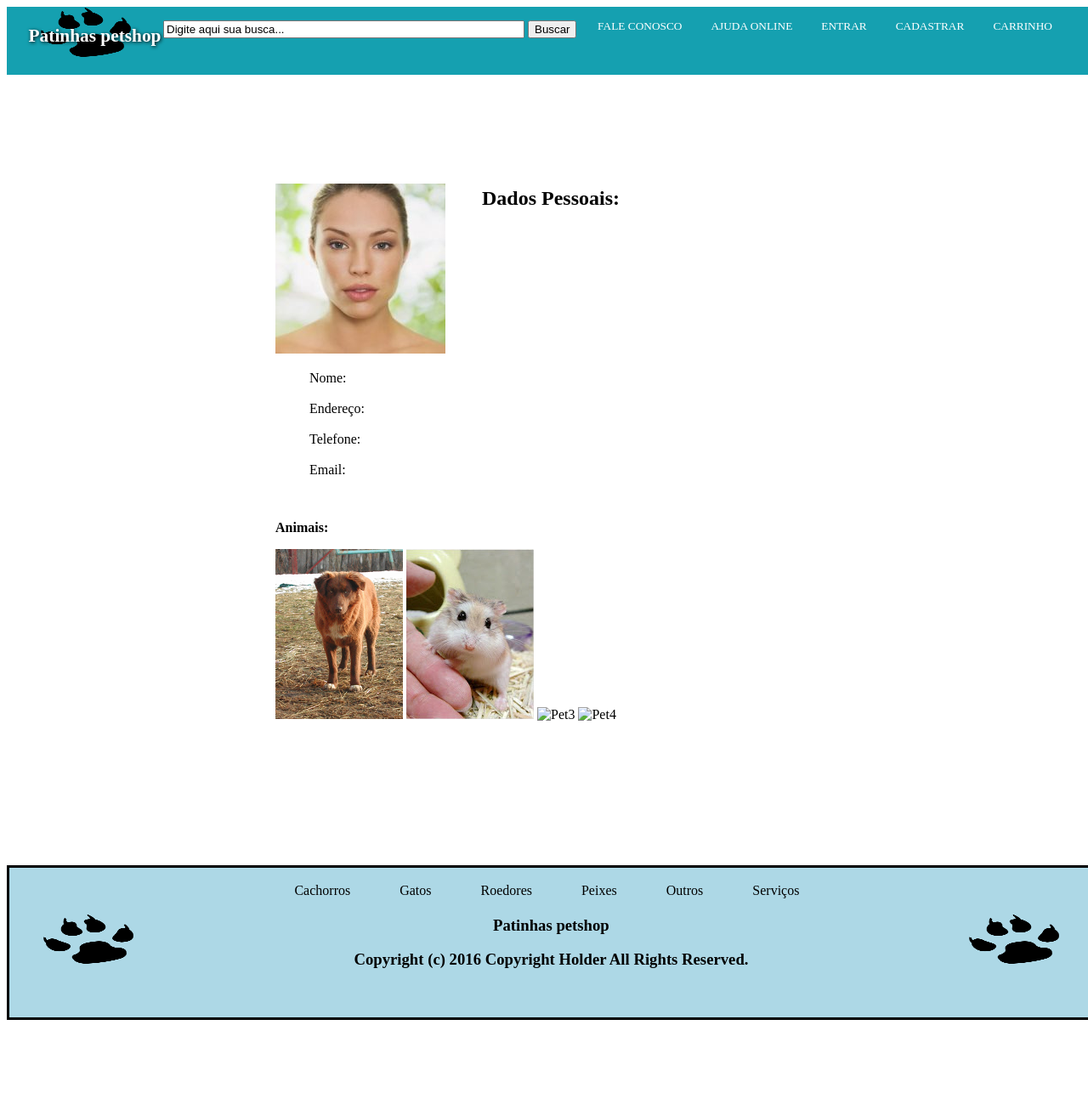
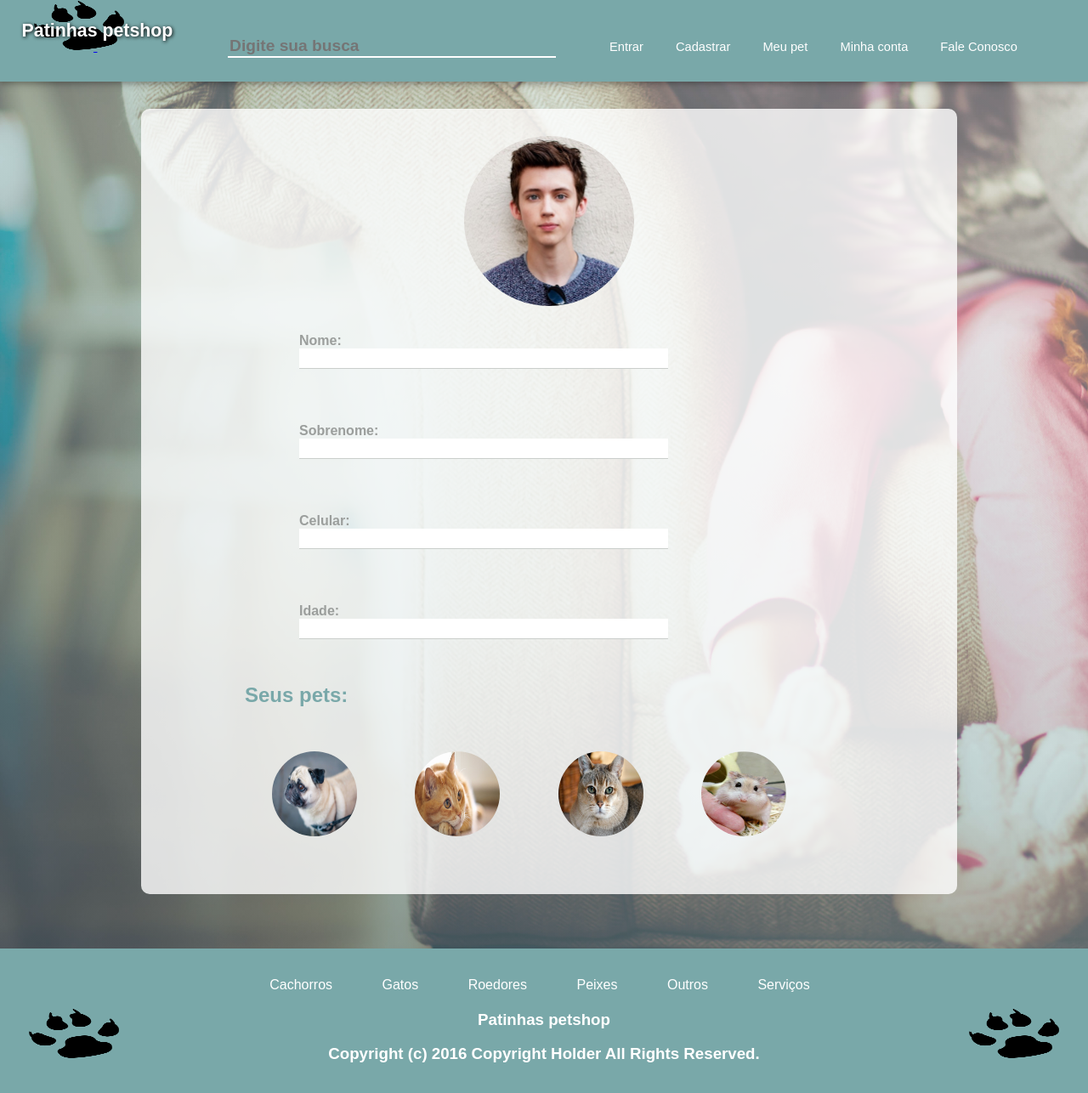
Before and after one commit to DonizetiJr/petshop, a PHP site: page /user.html in a window 1280 px wide. Shown: the whole page at 85% size. Before the commit the page ends 1200 px from the top, so only its background shows below. Run offline with PHP 8.4, Linux system fonts and the light colour scheme.

```diff
--- a/assets/stylesheets/styles.css
+++ b/assets/stylesheets/styles.css
@@ -13,6 +13,7 @@ body{
 header{
   width: 100%;
   height: 10%;
+  padding-bottom: 1em;
   background-color: #79a8a9;
   position: fixed;
   z-index: 4;
@@ -37,6 +38,18 @@ hr {
   border: none;
   border-radius: 10px;
   background-color: #79a8a9;
+}
+
+input, textarea {
+  border: none;
+  color: rgba(0,0,0,.8);
+  font-size: 1.1em;
+  border-bottom: 1px solid #cacecb;
+}
+
+label {
+  font-weight: bold;
+  color: #9b9e9c;
 }
 
 .button {
@@ -98,7 +111,7 @@ hr {
   border: none;
   border-bottom: 2px solid #fff;
   color: rgba(256,256,256, .5);
-  font-size: 1.5em;
+  font-size: 1.2em;
   font-weight: bold;
   margin-left: 8em;
 }
@@ -225,8 +238,12 @@ footer li{
 
 #img4{
   display: inline-block;
+  float: left;
+  margin-left: 2em;
 }
 
 #img5{
   display: inline-block;
+  float: right;
+  margin-right: 2em;
 }
--- a/assets/stylesheets/user.css
+++ b/assets/stylesheets/user.css
@@ -1,181 +1,48 @@
-@charset "UTF-8";
+body {
+background-image: linear-gradient(-141deg, rgba(244,247,247,0.4) 0, rgba(170,207,208,0.4) 27%, rgba(121,168,169,0.5) 52%, rgba(31,78,95,0.6) 100%),
+ url(../images/kid.jpeg);
 
-header{
-  width: 100%;
-  height: 10%;
-  background-color: rgb(21, 160, 176);
-  position: fixed;
-  z-index: 4;
-}
-
-h1{
-  position: absolute;
-  text-shadow: 1px 1px 4px black;
-  color: white;
-  font-size: 16pt;
-  left: 2%;
-  top: 10%;
-  z-index: 5;
-}
-
-#img1{
-  position: absolute;
-  display: inline-block;
-  left: 3%;
-}
-
-#form1{
-  display: inline-block;
-  position: fixed;
-  left: 15%;
-  top: 3%;
-}
-
-#paginas{
-		display: inline-block;
-		position: fixed;
-		font-size: 10pt;
-		top: 1%;
-		right: 10px;
-}
-
-#paginas ul{
-		list-style: none;
-		text-transform: uppercase;
-}
-
-#paginas li{
-	float: right;
-	display: inline-block;
-	padding: 2px;
-	margin-right: 30px;
-}
-
-.pag-itens{
-    text-decoration: none;
-}
-
-.pag-itens:link{
-  color: white;
-}
-
-.pag-itens:visited{
-  color: white;
-}
-
-.pag-itens:hover{
-  color: white;
-  font-weight: bold;
-  text-decoration: underline;
-}
-
-h2{
-  position: absolute;
-  top: 25%;
-  color: black;
-  width: 100%;
-  height: 6%;
-  text-align: center;
-}
-
-#cliente {
-  width: 50%;
-  height: 40%;
-  margin-top:15%;
-  margin-left:25%;
-}
-
-#cliente ul{
-  list-style:none;
-}
-
-.pets {
-  position: relative;
-}
-
-.pets p {
-  margin-left: 5em;
-}
-
-.pet_photos {
-  display:inline-block;
-}
-
-#img2{
-  position: absolute;
-  border : 4px;
-  left: 8%;
-  top: 5%;
-}
-
-#img3{
-  position: absolute;
-  border : 4px;
-  right: 8%;
-  top: 5%;
-}
-
-#destaques{
-  position: absolute;
-  padding-left: 8%;
-  padding-right: 8%;
-  width: 84%;
-  height: 150%;
-  top: 70%;
-  display: inline-block;
-}
-
-.imgdestaque{
-  margin: 10px;
-}
-
-footer{
-  position: absolute;
-  background-color: lightblue;
-  height: 22%;
-  width: 99.6%;
-  bottom:-50%;
-  border: 3px solid black;
-  text-align: center;
-}
-
-footer li{
-
-  	display: inline-block;
-  	padding: 2px;
-  	margin-right: 50px;
-    font-size: 12pt;
+ background-size: cover;
+ background-repeat: no-repeat;
 
 }
 
-.foot-itens{
-    text-decoration: none;
+#caixa{
+  margin: 10% 13% 5% 13%;
+  display: inline-block;
+  background-color: rgba(256,256,256,.8);
+  width: 70%;
+  border-radius: 10px;
+  padding: 2em;
 }
 
-.foot-itens:link{
-  color: black;
+#cadastro, #caixa h2{
+  color: #79a8a9;
 }
 
-.foot-itens:visited{
-  color: black;
+#imgcadastro img {
+  border-radius: 50%;
+  display: block;
+  margin: 0 auto;
 }
 
-.foot-itens:hover{
-  color: black;
-  font-weight: bold;
-  text-decoration: underline;
-  padding: 13%;
+.info {
+  margin: 0% 10% 0% 10%;
+  width: 80%;
 }
 
-#img4{
-  position: absolute;
+.forms{
   display: inline-block;
-  left: 3%;
+  margin: 2em 2em 2em 4em;
 }
 
-#img5{
-  position: absolute;
-  display: inline-block;
-  right: 3%;
+.pets img {
+  border-radius: 50%;
+  margin: 2em;
+  cursor: pointer;
+}
 
+#botaocadastro {
+  float: right;
+  margin: 2em;
 }
--- a/cadastro.html
+++ b/cadastro.html
@@ -20,7 +20,7 @@
       </a>
 
       <form id="form1">
-          <input class="search-bar" type="text" name="Pesquisar:" value="Digite sua busca" size="30">
+          <input class="search-bar" type="text" name="Pesquisar:" placeholder="Digite sua busca" size="30">
           <button class="search-button" type="submit">
             <i class="fa fa-search" aria-hidden="true"></i>
           </button>
@@ -32,13 +32,13 @@
             <a class="pag-itens" href="login.html" target="_blank">Entrar</a>
           </li>
           <li>
-            <a class="pag-itens" href="cadastro.html" target="_blank">Cadastro</a>
+            <a class="pag-itens" href="cadastro.html" target="_blank">Cadastrar</a>
           </li>
           <li>
             <a class="pag-itens" href="pet.html" target="_blank">Meu pet</a>
           </li>
           <li>
-            <a class="pag-itens" href="home.html" target="_blank">Carrinho</a>
+            <a class="pag-itens" href="user.html" target="_blank">Minha conta</a>
           </li>
           <li>
             <a class="pag-itens" href="fale_conosco.html" target="_blank">Fale Conosco</a>
--- a/home.html
+++ b/home.html
@@ -22,7 +22,7 @@
         </a>
 
         <form id="form1">
-      			<input class="search-bar" type="text" name="Pesquisar:" value="Digite sua busca" size="30">
+      			<input class="search-bar" type="text" name="Pesquisar:" placeholder="Digite sua busca" size="30">
     				<button class="search-button" type="submit">
               <i class="fa fa-search" aria-hidden="true"></i>
             </button>
@@ -34,13 +34,13 @@
               <a class="pag-itens" href="login.html" target="_blank">Entrar</a>
     				</li>
             <li>
-              <a class="pag-itens" href="cadastro.html" target="_blank">Cadastro</a>
+              <a class="pag-itens" href="cadastro.html" target="_blank">Cadastrar</a>
     				</li>
             <li>
               <a class="pag-itens" href="pet.html" target="_blank">Meu pet</a>
     				</li>
     				<li>
-              <a class="pag-itens" href="home.html" target="_blank">Carrinho</a>
+              <a class="pag-itens" href="user.html" target="_blank">Minha conta</a>
     				</li>
             <li>
               <a class="pag-itens" href="fale_conosco.html" target="_blank">Fale Conosco</a>
--- a/login.html
+++ b/login.html
@@ -20,7 +20,7 @@
       </a>
 
       <form id="form1">
-          <input class="search-bar" type="text" name="Pesquisar:" value="Digite sua busca" size="30">
+          <input class="search-bar" type="text" name="Pesquisar:" placeholder="Digite sua busca" size="30">
           <button class="search-button" type="submit">
             <i class="fa fa-search" aria-hidden="true"></i>
           </button>
@@ -32,13 +32,13 @@
             <a class="pag-itens" href="login.html" target="_blank">Entrar</a>
           </li>
           <li>
-            <a class="pag-itens" href="cadastro.html" target="_blank">Cadastro</a>
+            <a class="pag-itens" href="cadastro.html" target="_blank">Cadastrar</a>
           </li>
           <li>
             <a class="pag-itens" href="pet.html" target="_blank">Meu pet</a>
           </li>
           <li>
-            <a class="pag-itens" href="home.html" target="_blank">Carrinho</a>
+            <a class="pag-itens" href="user.html" target="_blank">Minha conta</a>
           </li>
           <li>
             <a class="pag-itens" href="fale_conosco.html" target="_blank">Fale Conosco</a>
--- a/pet.html
+++ b/pet.html
@@ -20,7 +20,7 @@
       </a>
 
       <form id="form1">
-          <input class="search-bar" type="text" name="Pesquisar:" value="Digite sua busca" size="30">
+          <input class="search-bar" type="text" name="Pesquisar:" placeholder="Digite sua busca" size="30">
           <button class="search-button" type="submit">
             <i class="fa fa-search" aria-hidden="true"></i>
           </button>
@@ -32,13 +32,13 @@
             <a class="pag-itens" href="login.html" target="_blank">Entrar</a>
           </li>
           <li>
-            <a class="pag-itens" href="cadastro.html" target="_blank">Cadastro</a>
+            <a class="pag-itens" href="cadastro.html" target="_blank">Cadastrar</a>
           </li>
           <li>
             <a class="pag-itens" href="pet.html" target="_blank">Meu pet</a>
           </li>
           <li>
-            <a class="pag-itens" href="home.html" target="_blank">Carrinho</a>
+            <a class="pag-itens" href="user.html" target="_blank">Minha conta</a>
           </li>
           <li>
             <a class="pag-itens" href="fale_conosco.html" target="_blank">Fale Conosco</a>
--- a/user.html
+++ b/user.html
@@ -4,6 +4,7 @@
   <head>
      <meta charset="UTF-8"/>
      <meta name="viewport" content="width=device-width, initial-scale=1.0" />
+     <link rel="stylesheet" href="assets/stylesheets/styles.css"/>
      <link rel="stylesheet" href="assets/stylesheets/user.css"/>
      <title> Pet Shop </title>
   </head>
@@ -11,67 +12,82 @@
   <body>
     <header>
 
+      <a id="logo" href="home.html">
         <h1>
           Patinhas petshop
         </h1>
-        <img id="img1" src="pata.png" alt = "icone" width="110px" height="60px"/>
+        <img id="img1" src="assets/images/pata.png" alt = "icone" width="110px" height="60px"/>
+      </a>
 
       <form id="form1">
-      			<input type="text" name="Pesquisar:" value="Digite aqui sua busca..." size="50">
-    				<input type="Submit" value="Buscar">
+          <input class="search-bar" type="text" name="Pesquisar:" placeholder="Digite sua busca" size="30">
+          <button class="search-button" type="submit">
+            <i class="fa fa-search" aria-hidden="true"></i>
+          </button>
       </form>
 
       <nav id="paginas">
         <ul>
           <li>
-              <a class="pag-itens" href="home.html" target="_blank">Carrinho</a>
-    				</li>
-    				<li>
-              <a class="pag-itens" href="home.html" target="_blank">Cadastrar</a>
-    				</li>
-    				<li>
             <a class="pag-itens" href="login.html" target="_blank">Entrar</a>
           </li>
           <li>
-              <a class="pag-itens" href="home.html" target="_blank">Ajuda online</a>
+            <a class="pag-itens" href="cadastro.html" target="_blank">Cadastrar</a>
+          </li>
+          <li>
+            <a class="pag-itens" href="pet.html" target="_blank">Meu pet</a>
+          </li>
+          <li>
+            <a class="pag-itens" href="user.html" target="_blank">Minha conta</a>
           </li>
           <li>
             <a class="pag-itens" href="fale_conosco.html" target="_blank">Fale Conosco</a>
           </li>
         </ul>
       </nav>
-
     </header>
 
-      <h2> Dados Pessoais: </h2><br/>
+      <div id="caixa">
 
-      <div id="cliente">
-        <img src="mulher.jpg" width="200px" height="200px" alt="Foto"/>
-        <ul>
-          <li>
-            Nome:
-          </li>
-          <br/>
-          <li>
-            Endereço:
-          </li>
-          <br/>
-          <li>
-            Telefone:
-          </li>
-          <br/>
-          <li>
-            Email:
-          </li>
-        </ul>
-        <br/>
-        <div id="pets">
-          <p><b> Animais: </b></p>
-          <img class="pet_photo" src="cachorro.png" width="150px" height="200px" alt="Pet1">
-          <img class="pet_photo" src="hamster.jpg" width="150px" height="200px" alt="Pet2">
-          <img class="pet_photo" src="" width="150px" height="200px" alt="Pet3">
-          <img class="pet_photo" src="" width="150px" height="200px" alt="Pet4">
+        <div id="imgcadastro">
+          <img src="assets/images/perfil.jpg" alt = "icone" width="200px" height="200px"/>
         </div>
+
+        <div class="info">
+
+          <form class="forms">
+            <label>Nome:</label><br>
+            <input type="text" name="Nome:" value="" size="40">
+          </form>
+
+          <form class="forms">
+            <label>Sobrenome:</label><br>
+            <input type="text" name="Sobrenome:" value="" size="40">
+          </form>
+
+          <form class="forms">
+            <label>Celular:</label><br>
+            <input type="text" name="Nome:" value="" size="40">
+          </form>
+
+          <form class="forms">
+            <label>Idade:</label><br>
+            <input type="text" name="Sobrenome:" value="" size="40">
+          </form>
+
+          <h2>Seus pets:</h2>
+
+          <div class="pets">
+            <img src="assets/images/pug.jpeg" alt = "pet" width="100px" height="100px"/>
+            <img src="assets/images/cat.jpg" alt = "pet" width="100px" height="100px"/>
+            <img src="assets/images/cat2.jpg" alt = "pet" width="100px" height="100px"/>
+            <img src="assets/images/hamster.jpg" alt = "pet" width="100px" height="100px"/>
+          </div>
+
+        </div>
+
+
+
       </div>
 
       <footer>
@@ -97,9 +113,9 @@
           </li>
         </ul>
 
-        <img id="img4" src="pata.png" alt = "icone" width="110px" height="60px"/>
+        <img id="img4" src="assets/images/pata.png" alt = "icone" width="110px" height="60px"/>
 
-        <img id="img5" src="pata.png" alt = "icone" width="110px" height="60px"/>
+        <img id="img5" src="assets/images/pata.png" alt = "icone" width="110px" height="60px"/>
 
         <h3>
           Patinhas petshop
@@ -109,6 +125,7 @@
 
       </footer>
 
+
   </body>
 
 </html>
```
Also changed, not shown: assets/stylesheets/cadastro.css (+0 -12 lines), assets/stylesheets/fale_conosco.css (+23 -144 lines), fale_conosco.html (+24 -26 lines), assets/images/cat.jpg (added), assets/images/cat2.jpg (added), assets/images/faleconosco.jpeg (added). Lines whose indentation alone changed are shown as unchanged.
